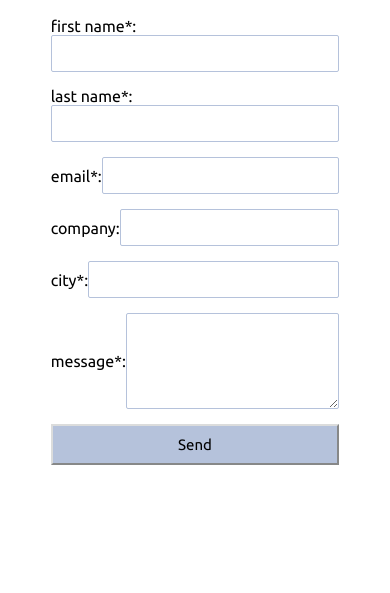
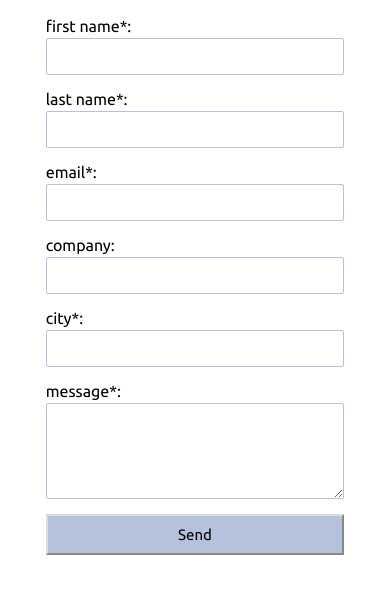
Before and after one commit to MimJS/vezdekod_web, a plain HTML site: page 20/index.html in a window 390 px wide. Shown: the part 95-688 px from the top of the page. Drawn offline with Linux system fonts and the light colour scheme.

Commit message:
Add files via upload

```diff
--- a/20/css/index.css
+++ b/20/css/index.css
@@ -12,7 +12,7 @@
     .form_block_multiply .form_input:first-child {
         margin-bottom: 15px !important;
     }
-    .form_block .form_input label {
+    .form_block .form_input span {
         margin-right: 10px !important;
         width: 100% !important;
     }
@@ -25,7 +25,7 @@
     .form_block_multiply .form_input input {
         width: 100% !important;
     }
-    .form_block .form_input label {
+    .form_block .form_input span {
         margin-bottom: 3px;
     }
 }
@@ -108,7 +108,7 @@ form {
     margin-right: 0px;
 }
 
-.form_block .form_input label {
+.form_block .form_input span {
     margin-right: 20px;
     width: 85px;
 }
```
